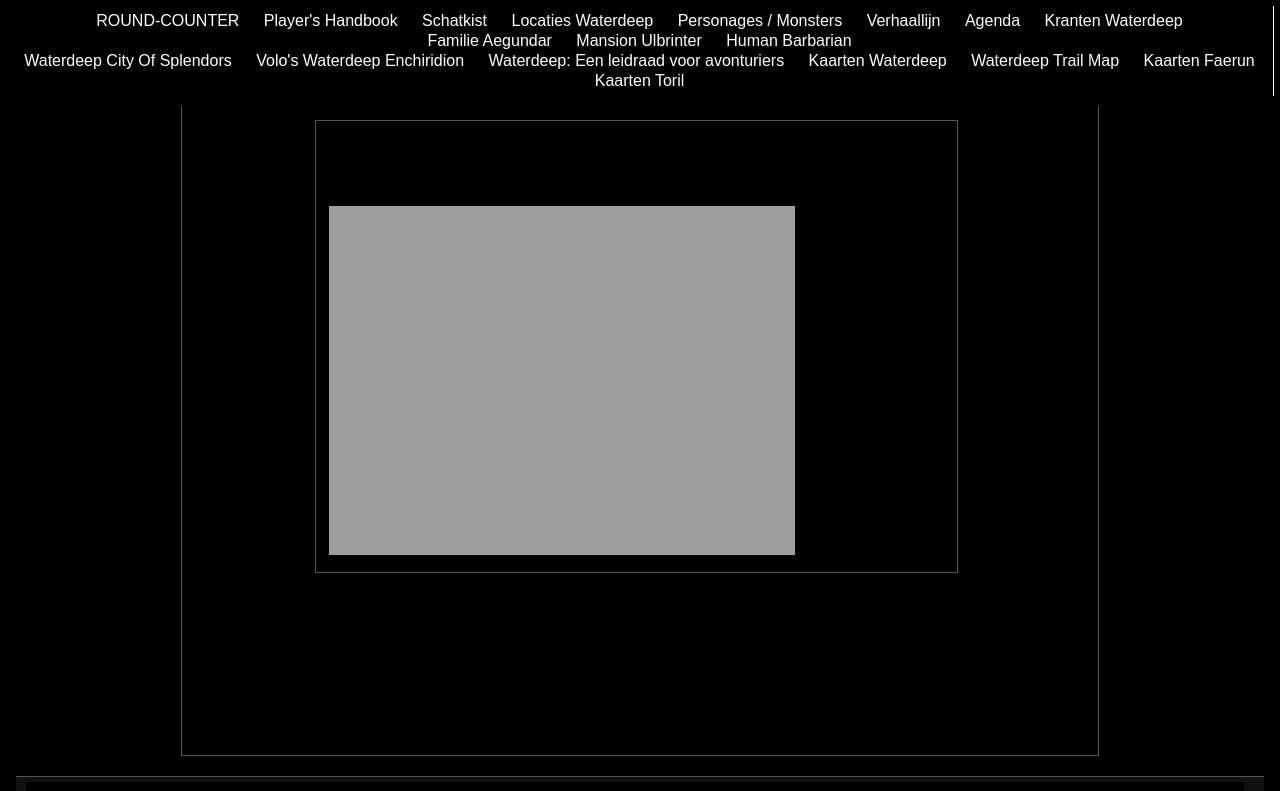
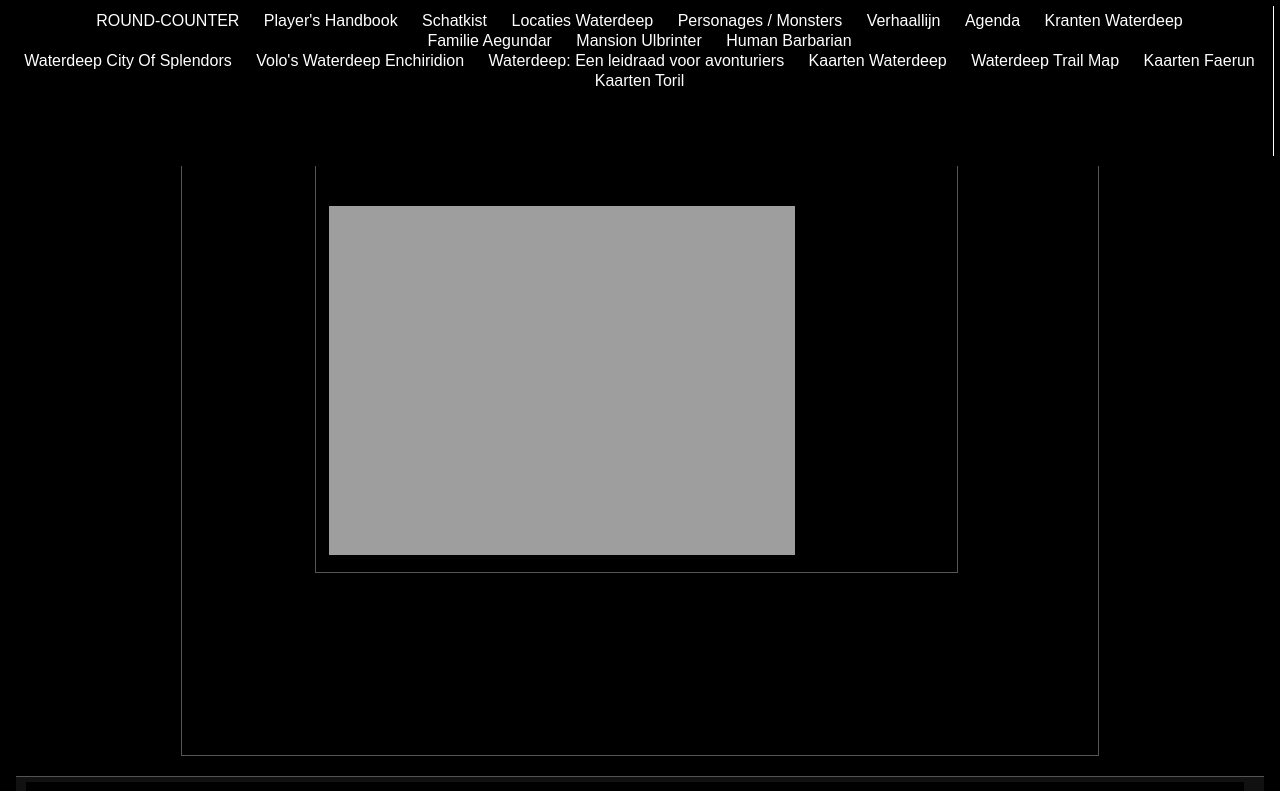
Before and after one commit to buizenradio/ribstick.github.io, a plain HTML site: page index.html in a window 1280 px wide. Shown: the top 791 px of the page. Drawn offline with Linux system fonts and the light colour scheme.

Commit message:
Update index.html

```diff
--- a/index.html
+++ b/index.html
@@ -13,7 +13,7 @@
 <div class="nav">
 
 
-<iframe src="menutop.html" name="iframe_a" height="90px">
+<iframe src="menutop.html" name="iframe_a" >
 </iframe>
 </div>
 
```
